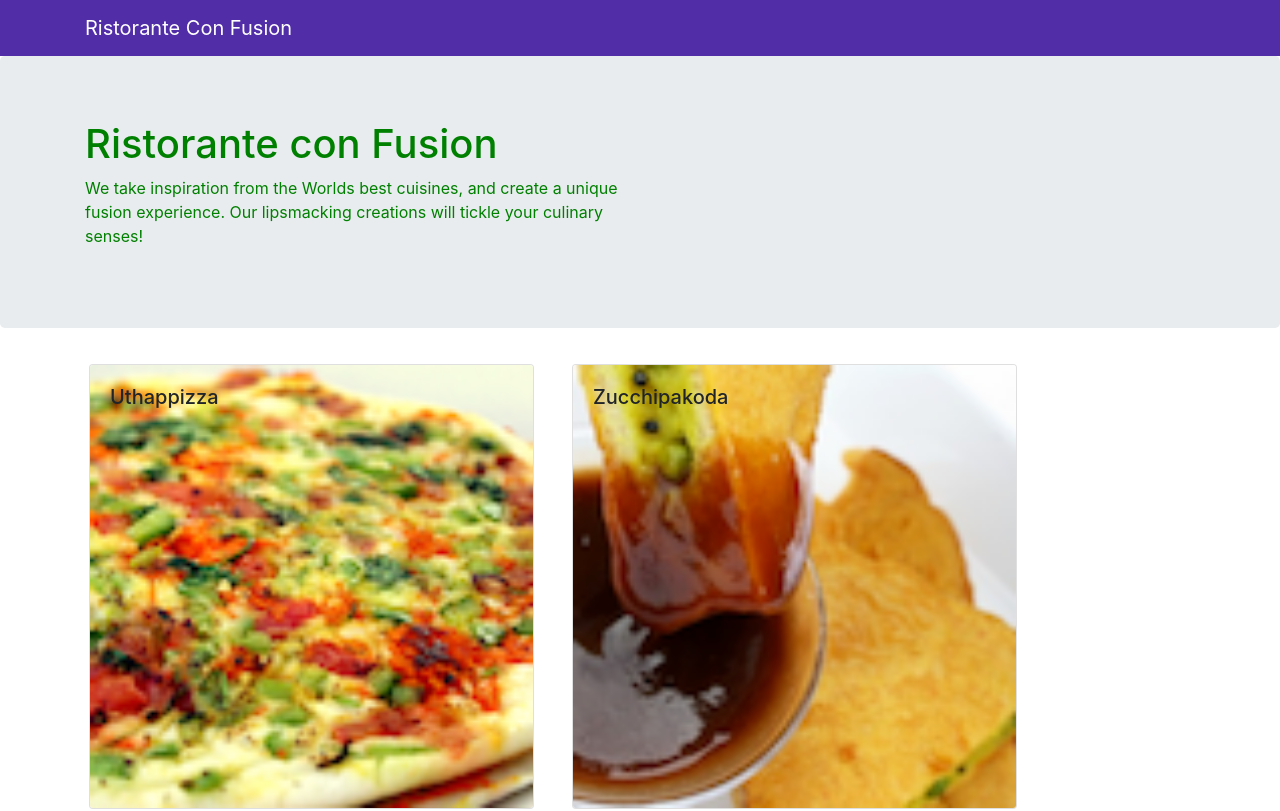
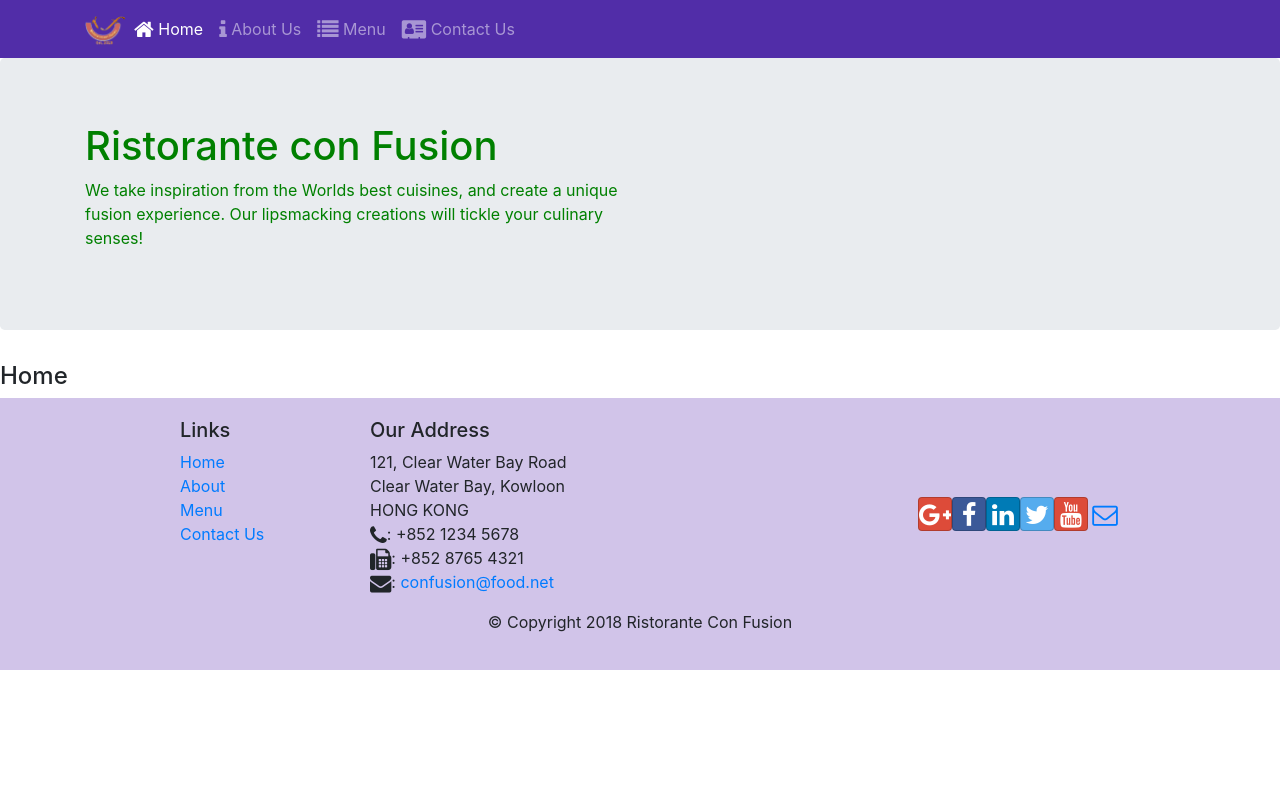
Before and after one commit to Latikeshnikam/coursera-react-app, a React (Create React App) app: page /home in a window 1280 px wide. Shown: the top 811 px of the page. Built offline with nearby package versions, Linux system fonts and the light colour scheme.

Commit message:
React router

```diff
--- a/package.json
+++ b/package.json
@@ -13,6 +13,7 @@
     "react": "^16.13.1",
     "react-dom": "^16.13.1",
     "react-popper": "0.9.2",
+    "react-router-dom": "4.2.2",
     "react-scripts": "3.4.1",
     "reactstrap": "5.0.0"
   },
--- a/src/App.js
+++ b/src/App.js
@@ -1,14 +1,16 @@
 import React, { Component } from 'react';
 import './App.css';
 import Main from './components/MainComponent';
-
+import { BrowserRouter } from 'react-router-dom';
 
 class App extends Component {
   render(){
     return (
-      <div>
-        <Main/>
-      </div>
+       <BrowserRouter>
+        <div>
+          <Main/>
+        </div>
+      </BrowserRouter>
     );
   }
 }
--- a/src/components/FooterComponent.js
+++ b/src/components/FooterComponent.js
@@ -1,4 +1,5 @@
 import React from 'react';
+import { Link } from 'react-router-dom';
 
 function Footer(props) {
     return(
@@ -8,10 +9,10 @@ function Footer(props) {
                 <div className="col-4 offset-1 col-sm-2">
                     <h5>Links</h5>
                     <ul className="list-unstyled">
-                        <li><a href="#">Home</a></li>
-                        <li><a href="#">About</a></li>
-                        <li><a href="#">Menu</a></li>
-                        <li><a href="contactus.html">Contact</a></li>
+                        <li><Link to="/home">Home</Link></li>
+                        <li><Link to="/aboutus">About</Link></li>
+                        <li><Link to="/menu">Menu</Link></li>
+                        <li><Link to="/contactus">Contact Us</Link></li>
                     </ul>
                 </div>
                 <div className="col-7 col-sm-5">
--- a/src/components/HeaderComponent.js
+++ b/src/components/HeaderComponent.js
@@ -1,13 +1,60 @@
 import React, { Component } from 'react';
-import { Navbar, NavbarBrand, Jumbotron } from 'reactstrap';
+import { Navbar, NavbarBrand, Nav, NavItem, NavbarToggler, Collapse, Jumbotron } from 'reactstrap';
+import { NavLink } from "react-router-dom";
 
 class Header extends Component {
+
+  constructor(props){
+    super(props);
+    this.state = {
+      isNavOpen: false
+    };
+    this.toggleNav = this.toggleNav.bind(this);
+  }
+
+  toggleNav(){
+    this.setState({
+      isNavOpen: true
+    });
+  }
+
+
   render() {
     return(
     <React.Fragment>
-      <Navbar dark>
+      <Navbar dark expand="md">
         <div className="container">
-            <NavbarBrand href="/">Ristorante Con Fusion</NavbarBrand>
+          <NavbarToggler onClick={this.toggleNav} />
+            <NavbarBrand className="mr-auto" href="/">
+              <img src="assets/images/logo.png" height="30" width="41" alt="Ristorante con Fusion"></img>
+            </NavbarBrand>
+              <Collapse  isOpen={this.state.isNavOpen} navbar>
+                <Nav navbar>
+                  <NavItem>
+                    <NavLink className="nav-link" to="/home">
+                      <span className="fa fa-home fa-lg"></span> Home
+                    </NavLink>
+                  </NavItem>
+
+                  <NavItem>
+                    <NavLink className="nav-link" to="/aboutus">
+                      <span className="fa fa-info fa-lg"></span> About Us
+                    </NavLink>
+                  </NavItem>
+
+                  <NavItem>
+                    <NavLink className="nav-link" to="/menu">
+                      <span className="fa fa-list fa-lg"></span> Menu
+                    </NavLink>
+                  </NavItem>
+
+                  <NavItem>
+                    <NavLink className="nav-link" to="/contactus">
+                      <span className="fa fa-address-card fa-lg"></span> Contact Us
+                    </NavLink>
+                  </NavItem>
+                </Nav>
+              </Collapse>
         </div>
       </Navbar>
       <Jumbotron>
--- /dev/null
+++ b/src/components/HomeComponent.js
@@ -0,0 +1,9 @@
+import React from 'react';
+
+const Home = (props) => {
+  return(
+    <h4>Home</h4>
+  )
+}
+
+export default Home;
--- a/src/components/MainComponent.js
+++ b/src/components/MainComponent.js
@@ -1,30 +1,37 @@
 import React, { Component } from 'react';
 import Menu from './MenuComponent';
-import DishDetail from './DishdetailComponent';
+import Home from './HomeComponent';
+// import DishDetail from './DishdetailComponent';
 import { DISHES } from '../shared/dishes';
 import Header from './HeaderComponent';
 import Footer from './FooterComponent';
+import { Switch, Route, Redirect } from 'react-router-dom';
 
 class Main extends Component {
 
   constructor(props) {
     super(props);
     this.state = {
-        dishes: DISHES,
-        selectedDish: null
+        dishes: DISHES
     };
   }
 
-  onDishSelect(dishId) {
-    this.setState({ selectedDish: dishId});
-  }
+  render() {
 
-  render() {
+    const HomePage = () => {
+      return (
+          <Home />
+      );
+    }
+
     return (
       <div>
       <Header />
-      <Menu dishes={this.state.dishes} onClick={(dishId) => this.onDishSelect(dishId)} />
-      <DishDetail dish={this.state.dishes.filter((dish) => dish.id === this.state.selectedDish)[0]} />
+      <Switch>
+        <Route path="/home" component={HomePage} />
+        <Route exact path="/menu" component = {() => <Menu dishes = {this.state.dishes} />} />
+        <Redirect to="/home" />
+      </Switch>
       <Footer />
       </div>
     );
```
Also changed, not shown: 1 other file (tests, documents, lock files or other folders).
